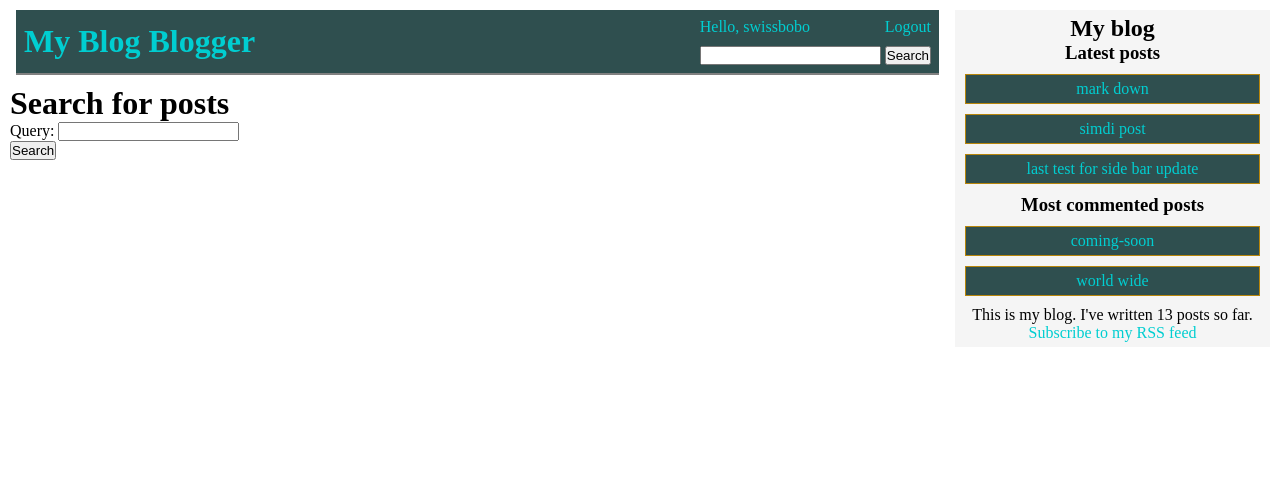
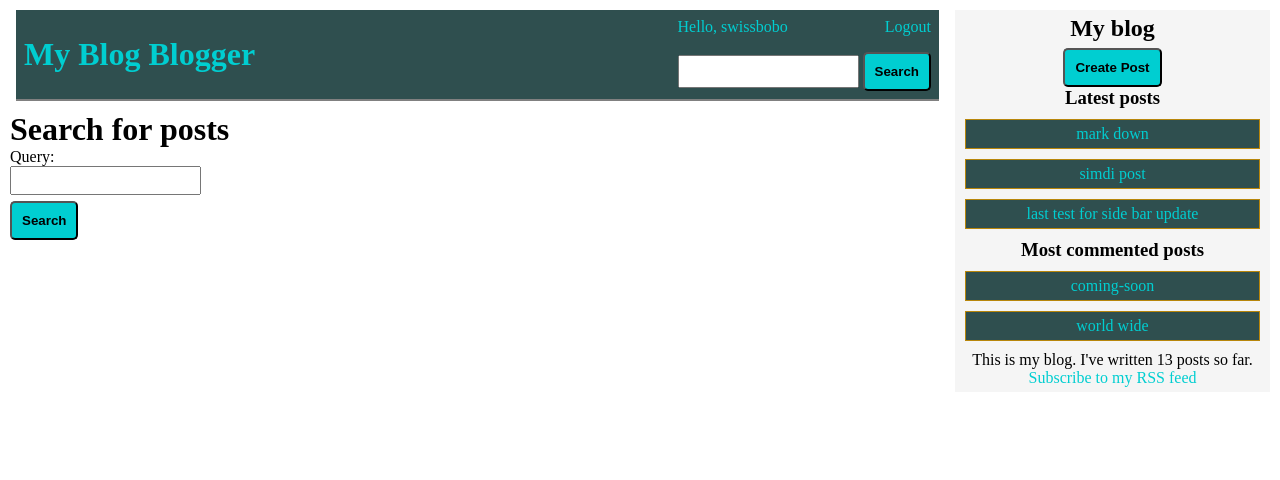
Before and after one commit to swisscodes/Blog_user, a Django app: page /search/ in a window 1280 px wide. Shown: the top 480 px of the page. Run offline with Django 3.2, Linux system fonts and the light colour scheme; a user stored in the database is signed in; data comes from the database, SQL or seed files in the repository; parts of the project's set-up code (start-up, migrations or seed data) failed here and were passed over.

Commit message:
added the create and edit form

```diff
--- a/account/urls.py
+++ b/account/urls.py
@@ -7,20 +7,22 @@ app_name = 'account'
 
 urlpatterns = [
 
-path('login1/', views.user_login, name='login1'),
+#path('login1/', views.user_login, name='login1'),
 path('login/', auth_views.LoginView.as_view(), name='login'),
 path('logout/', auth_views.LogoutView.as_view(), name='logout'),
 # change password urls
 path('password_change/',auth_views.PasswordChangeView.as_view(), name='password_change'),
 path('password_change/done/',auth_views.PasswordChangeDoneView.as_view(), name='password_change_done'),
 # reset password urls
-path('password_reset/', auth_views.PasswordResetView.as_view(success_url= reverse_lazy('account:password_reset_done')), name='password_reset'),
+path('password_reset/', auth_views.PasswordResetView.as_view(success_url= reverse_lazy\
+    ('account:password_reset_done')), name='password_reset'),
 path('password_reset/done/', auth_views.PasswordResetDoneView.as_view(), name='password_reset_done'),
-path('reset/<uidb64>/<token>/', auth_views.PasswordResetConfirmView.as_view(success_url= reverse_lazy('account:password_reset_complete')), name='password_reset_confirm'),
+path('reset/<uidb64>/<token>/', auth_views.PasswordResetConfirmView.as_view(success_url=\
+    reverse_lazy('account:password_reset_complete')), name='password_reset_confirm'),
 path('reset/done/', auth_views.PasswordResetCompleteView.as_view(), name='password_reset_complete'),
-
 # If we didnt set the app_name we could simple use only the below path
 # I didnt use only because i was having error of reverse not found
 #path('', include('django.contrib.auth.urls')),
+path('register/', views.register, name='register'),
 
 ]
--- a/blog/forms.py
+++ b/blog/forms.py
@@ -1,5 +1,6 @@
 from django import forms
-from .models import Comment
+from .models import Comment, Post
+from django.contrib.admin.widgets import AdminSplitDateTime
 
 
 class EmailPostForm(forms.Form):
@@ -21,3 +22,10 @@ class CommentForm(forms.ModelForm):
 
 class SearchForm(forms.Form):
     query = forms.CharField()
+
+
+
+class UserPostForm(forms.ModelForm):
+    class Meta:
+        model = Post
+        fields = ('title', 'body', 'status', 'tags')
--- a/blog/static/css/blog.css
+++ b/blog/static/css/blog.css
@@ -55,11 +55,12 @@ a:active {
 .send-btn {
     background-color:darkturquoise;
     color:black;
-    width: 100px;
-    height: 35px;
+    width: fit-content;
+    height: fit-content;
     border-radius: 5px;
     font-weight: bold;
     margin-top: 6px;
+    padding: 10px;
 }
 
 .form-p  {
@@ -204,5 +205,10 @@ a:active {
         background-color: darkslategrey;
     }
 
+    .input-text {
+        height: 33px;
+
+    }
+
 }
 /************************* Laptop screens ***************************/
--- a/blog/templates/blog/base.html
+++ b/blog/templates/blog/base.html
@@ -40,8 +40,8 @@
                 {% if request.user.is_authenticated %}
                     <form action="{% url 'blog:post_search' %}" method="GET">
                         {% csrf_token %}
-                        <input type="text" name="query" required>
-                        <input type="submit" value="Search">
+                        <input class="input-text" type="text" name="query" required>
+                        <input class="send-btn" type="submit" value="Search">
                     </form>
                 {% endif %}
               </div>
@@ -55,6 +55,7 @@
               <div id="sidebar">
                  {% if request.user.is_authenticated %}
                     <h2>My blog</h2>
+                      <a href="{% url "blog:create_post" %}"><button class="send-btn" name="action" value="edit_form" type="submit">Create Post</button></a>
                    <h3>Latest posts</h3>
                    {% show_latest_posts 3 %}
 
--- a/blog/templates/blog/comments.html
+++ b/blog/templates/blog/comments.html
@@ -21,6 +21,6 @@
 <form method="post">
     {% csrf_token %}
     <div class="form-p">{{ form.as_p }}</div>
-    <p><input  class="send-btn" type="submit" value="Add comment"></p>
+    <p><input  class="send-btn" type="submit" name="action" value="Add comment"></p>
 </form>
 {% endblock content %}
--- a/blog/templates/blog/latest_posts.html
+++ b/blog/templates/blog/latest_posts.html
@@ -2,4 +2,8 @@
     <div class="main-contents comment-div">
         <a href="{{ post.get_absolute_url }}">{{ post }}</a>
     </div>
+{% empty %}
+    <div class="main-contents comment-div">
+        <p>No new post in last 24hours</p>
+    </div>
 {% endfor %}
--- a/blog/templates/blog/search.html
+++ b/blog/templates/blog/search.html
@@ -24,8 +24,8 @@
     <h1>Search for posts</h1>
     <form method="get">
         {% csrf_token %}
-        {{ form.as_p }}
-        <input type="submit" value="Search">
+        <div class="form-p">{{ form.as_p }}</div>
+        <input class="send-btn" type="submit" value="Search">
     </form>
   {% endif %}
 
--- a/blog/urls.py
+++ b/blog/urls.py
@@ -1,7 +1,7 @@
 from django.urls import path
 from .feeds import LatestPostsFeed
 from . views import (post_detail, post_share, post_list,
-            comment_view, post_search
+            comment_view, post_search, createpost
                 )    #PostListView
 
 app_name = 'blog'
@@ -16,4 +16,7 @@ urlpatterns = [
     path('tag/<slug:tag_slug>/', post_list, name='post_list_by_tag'),
     path('feed/', LatestPostsFeed(), name='post_feed'),
     path('search/', post_search, name='post_search'),
+    path('create/<int:obj_id>', createpost, name='edit_post'),
+    path('create/', createpost, name='create_post'),
+
 ]
--- a/blog/views.py
+++ b/blog/views.py
@@ -1,14 +1,15 @@
 from django.contrib.auth.decorators import login_required
+from django.http.response import HttpResponseRedirect
 from django.shortcuts import render, get_object_or_404
 from .models import Post, Comment
 from django.core.paginator import Paginator, EmptyPage, PageNotAnInteger
 #from django.views.generic import ListView #not in use for now#
-from .forms import EmailPostForm, CommentForm, SearchForm
+from .forms import EmailPostForm, CommentForm, SearchForm, UserPostForm
 from django.core.mail import send_mail
 from taggit.models import Tag
 from django.db.models import Count
 from django.contrib.postgres.search import TrigramSimilarity
-
+from django.utils.text import slugify
 
 # Create your views here.
 @login_required
@@ -139,3 +140,23 @@ def post_search(request, query=None):
     # extension first. Execute the following command from the shell to connect to your
     # database: psql blog Then, execute the following command to install
     # the pg_trgm extension: CREATE EXTENSION pg_trgm;
+
+
+@login_required
+def createpost(request, obj_id=None):
+    post=None
+    if obj_id:
+        post = get_object_or_404(Post, id=obj_id)
+    if(request.method=="POST"):
+        create_form = UserPostForm(request.POST, instance=post)
+        if(create_form.is_valid()):
+            new_post_obj = create_form.save(commit=False)
+            new_post_obj.author = request.user
+            new_post_obj.slug = slugify(new_post_obj.title)
+            new_post_obj.save()
+            create_form.save_m2m()
+            return HttpResponseRedirect(new_post_obj.get_absolute_url())
+
+    create_form = UserPostForm(instance = post)
+    context = {'create_form': create_form, 'post': post}
+    return render(request, 'blog/new_post.html', context)
```
Also changed, not shown: account/forms.py (+18 -0 lines), account/templates/account/register.html (added, +17 -0 lines), account/templates/account/register_done.html (added, +13 -0 lines), account/templates/registration/login.html (+3 -4 lines), account/views.py (+22 -3 lines), blog/templates/blog/detail.html (+6 -1 lines), blog/templates/blog/new_post.html (added, +20 -0 lines).
